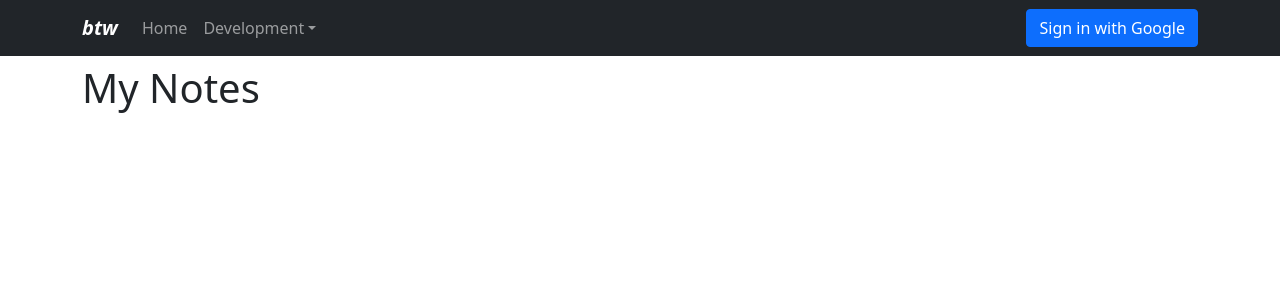
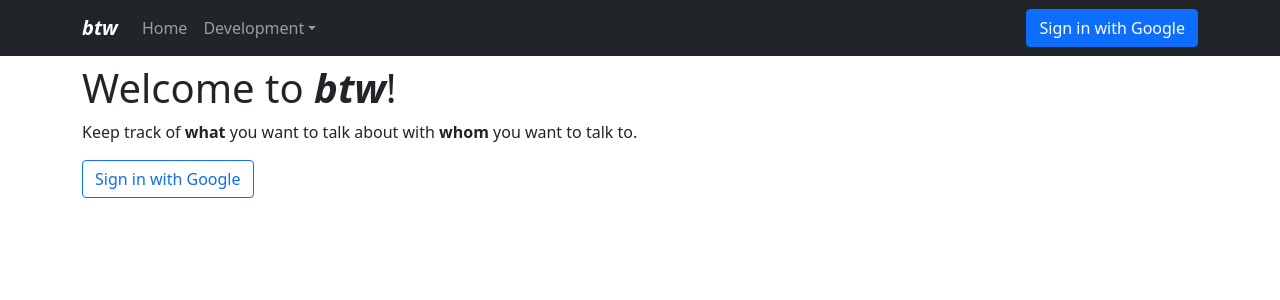
Before and after one commit to hillaryychan/btw, a React (Vite) app: page / in a window 1280 px wide. Shown: the top 300 px of the page. Built offline with nearby package versions, Linux system fonts and the light colour scheme; no server answers.

Commit message:
Welcome page on home when not logged in

```diff
--- a/src/Authentication.js
+++ b/src/Authentication.js
@@ -1,13 +1,15 @@
 import "firebase/auth";
 import {Button, Navbar} from "react-bootstrap";
+import {Home} from "./Home";
 import React from "react";
 import ReactDOM from "react-dom";
 import firebase from "firebase/app";
 
 function initFirebaseAuth() {
-  // Every time auth state is changed re-render auth buttons
+  // Every time auth state is changed re-render auth buttons and home page
   firebase.auth().onAuthStateChanged(() => {
     ReactDOM.render(<ToggleAuthButtons />, document.getElementById("auth"));
+    ReactDOM.render(<Home />, document.getElementById("home"));
   });
 }
 
@@ -50,4 +52,5 @@ function ToggleAuthButtons() {
   );
 }
 
+export {getUserName, isUserSignedIn, signIn, signOut};
 export default initFirebaseAuth;
--- a/src/Home.js
+++ b/src/Home.js
@@ -1,12 +1,43 @@
+import {isUserSignedIn, signIn} from "./Authentication";
+import Button from "react-bootstrap/Button";
 import Container from "react-bootstrap/Container";
 import React from "react";
 
-function Home() {
+function Welcome() {
   return (
-    <Container className="mt-2">
-      <h1>My Notes</h1>
-    </Container>
+    <>
+      <h1>
+        Welcome to{" "}
+        <b>
+          <i>btw</i>
+        </b>
+        !
+      </h1>
+      <p>
+        Keep track of <b>what</b> you want to talk about with <b>whom</b> you
+        want to talk to.
+      </p>
+      <Button variant="outline-primary" onClick={() => signIn()}>
+        Sign in with Google
+      </Button>
+    </>
   );
 }
 
-export default Home;
+function Notes() {
+  return <h1>My Notes</h1>;
+}
+
+function Home() {
+  const isSignedIn = isUserSignedIn();
+  return <>{isSignedIn
+    ? <Notes />
+    : <Welcome />}</>;
+}
+
+function HomeContainer() {
+  return <Container id="home" className="mt-2"></Container>;
+}
+
+export {Home};
+export default HomeContainer;
--- a/src/Routes.js
+++ b/src/Routes.js
@@ -1,13 +1,13 @@
 import {Route, Switch} from "react-router-dom";
 import About from "./About";
-import Home from "./Home";
+import HomeContainer from "./Home";
 import React from "react";
 
 function Routes() {
   return (
     <Switch>
       <Route exact path="/">
-        <Home />
+        <HomeContainer />
       </Route>
       <Route path="/about">
         <About />
```
Also changed, not shown: .eslintrc.json.
